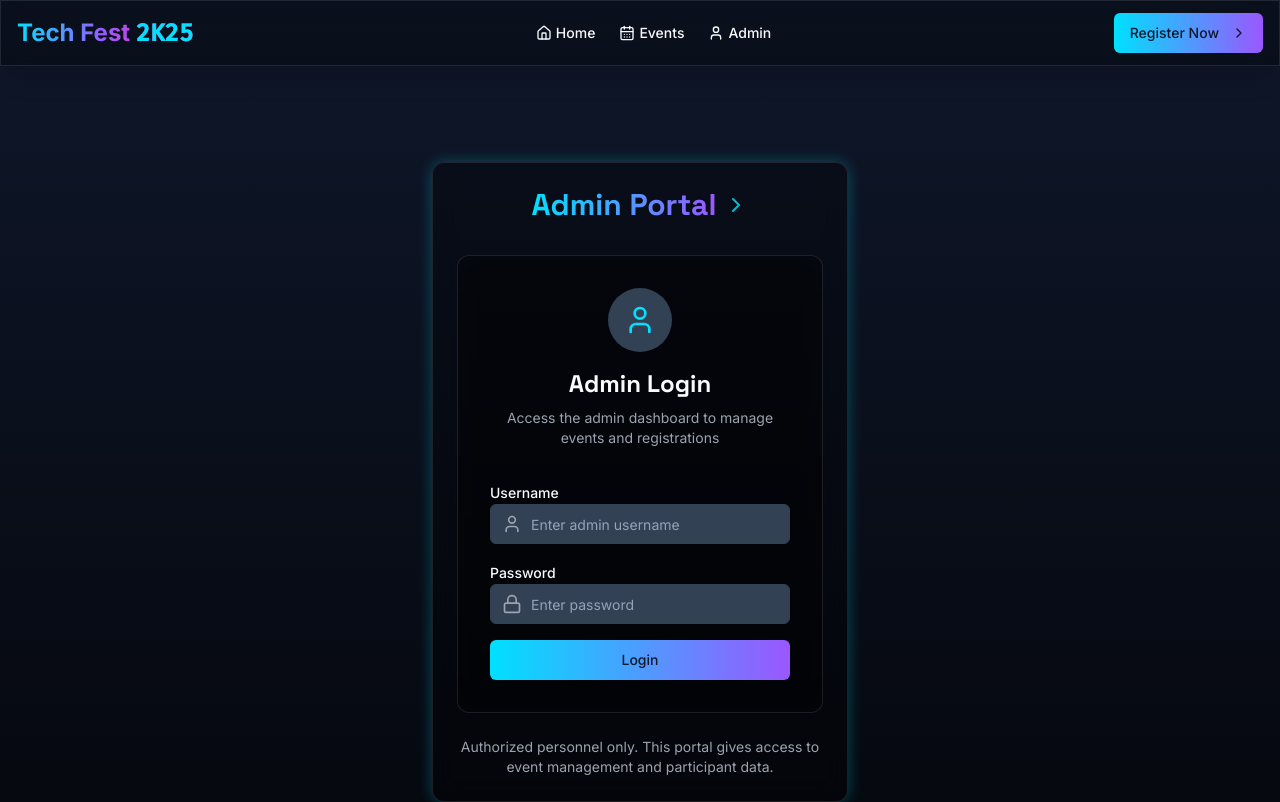
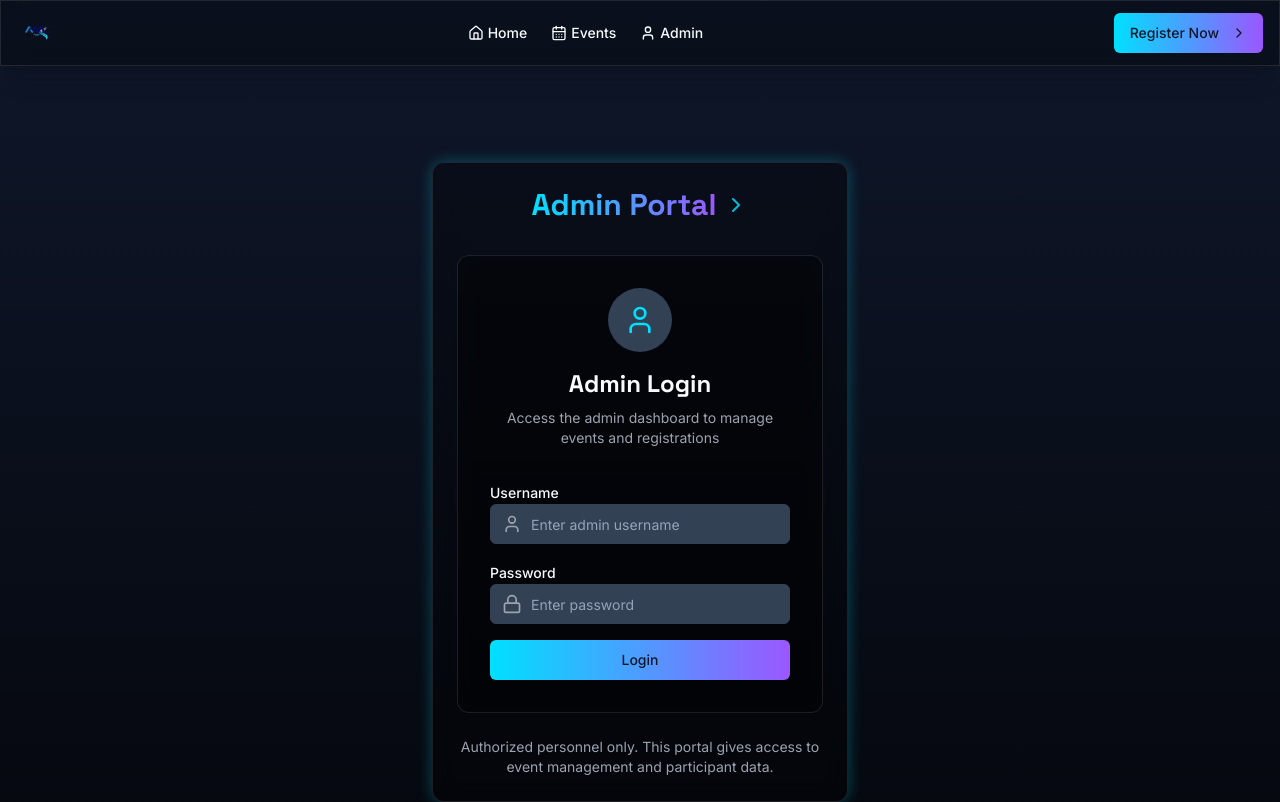
Before and after one commit to vishwasraju/tech-fest-registry, a React (Vite) app: page /admin in a window 1280 px wide. Shown: the top 802 px of the page. Built offline with nearby package versions, Linux system fonts and the light colour scheme.

Commit message:
Replace text with logo
Replaced the text "Tech Fest 2K25" in the header with a logo image.

```diff
--- a/src/components/Header.tsx
+++ b/src/components/Header.tsx
@@ -8,10 +8,12 @@ const Header = () => {
   return (
     <header className="glass sticky top-0 z-50 w-full">
       <div className="container mx-auto flex h-16 items-center justify-between px-4">
-        <Link to="/" className="flex items-center space-x-2">
-          <span className="text-2xl font-bold bg-gradient-to-r from-techfest-neon-blue via-techfest-neon-purple to-techfest-neon-pink text-transparent bg-clip-text">
-            Tech Fest <span className="font-mono text-techfest-neon-blue">2K25</span>
-          </span>
+        <Link to="/" className="flex items-center">
+          <img
+            src="/lovable-uploads/24fe700b-9cd0-4745-a2af-a58676eaf367.png"
+            alt="Tech Fest 2K25 Logo"
+            className="h-10"
+          />
         </Link>
 
         <nav className="hidden md:flex items-center space-x-6">
```
Also changed, not shown: public/lovable-uploads/24fe700b-9cd0-4745-a2af-a58676eaf367.png (added).
